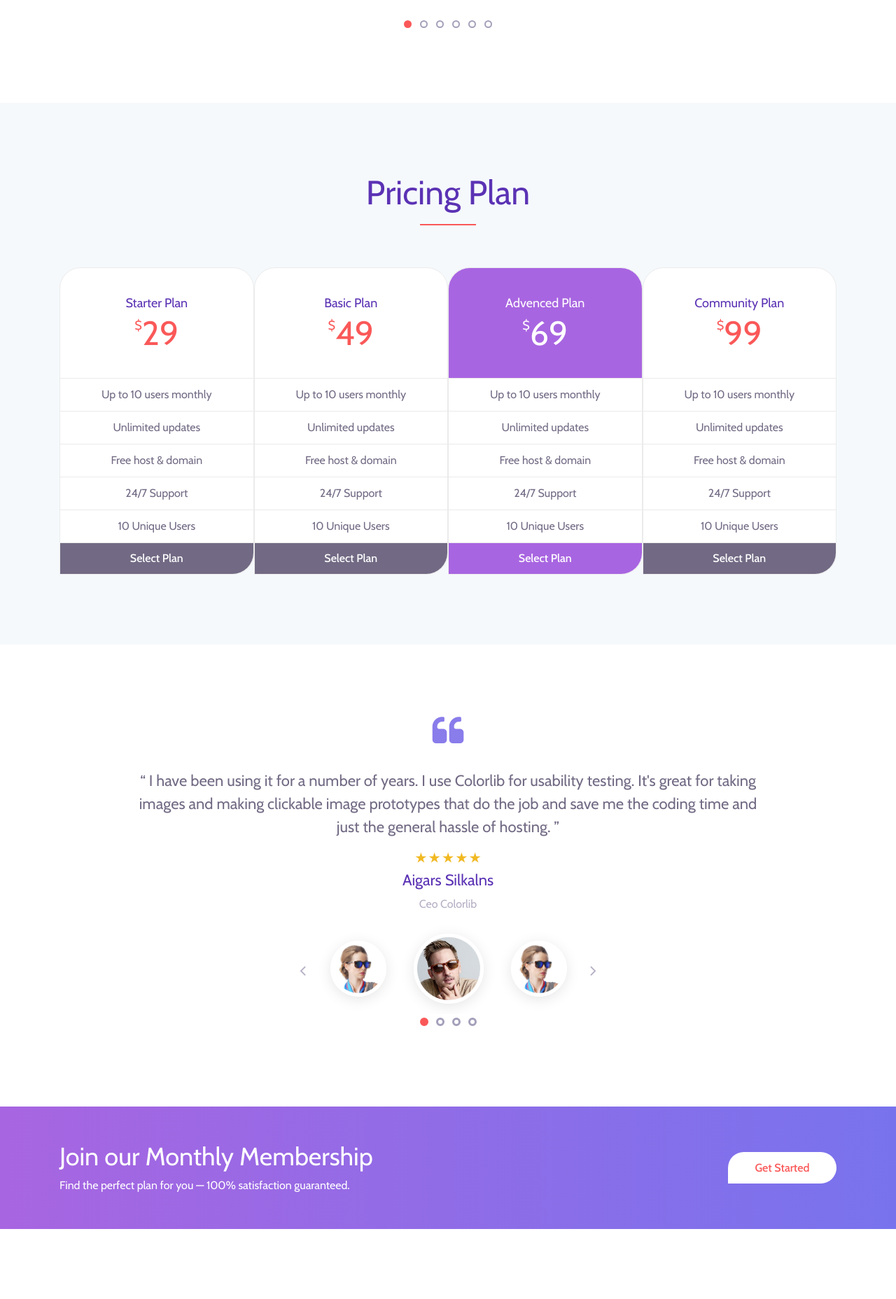
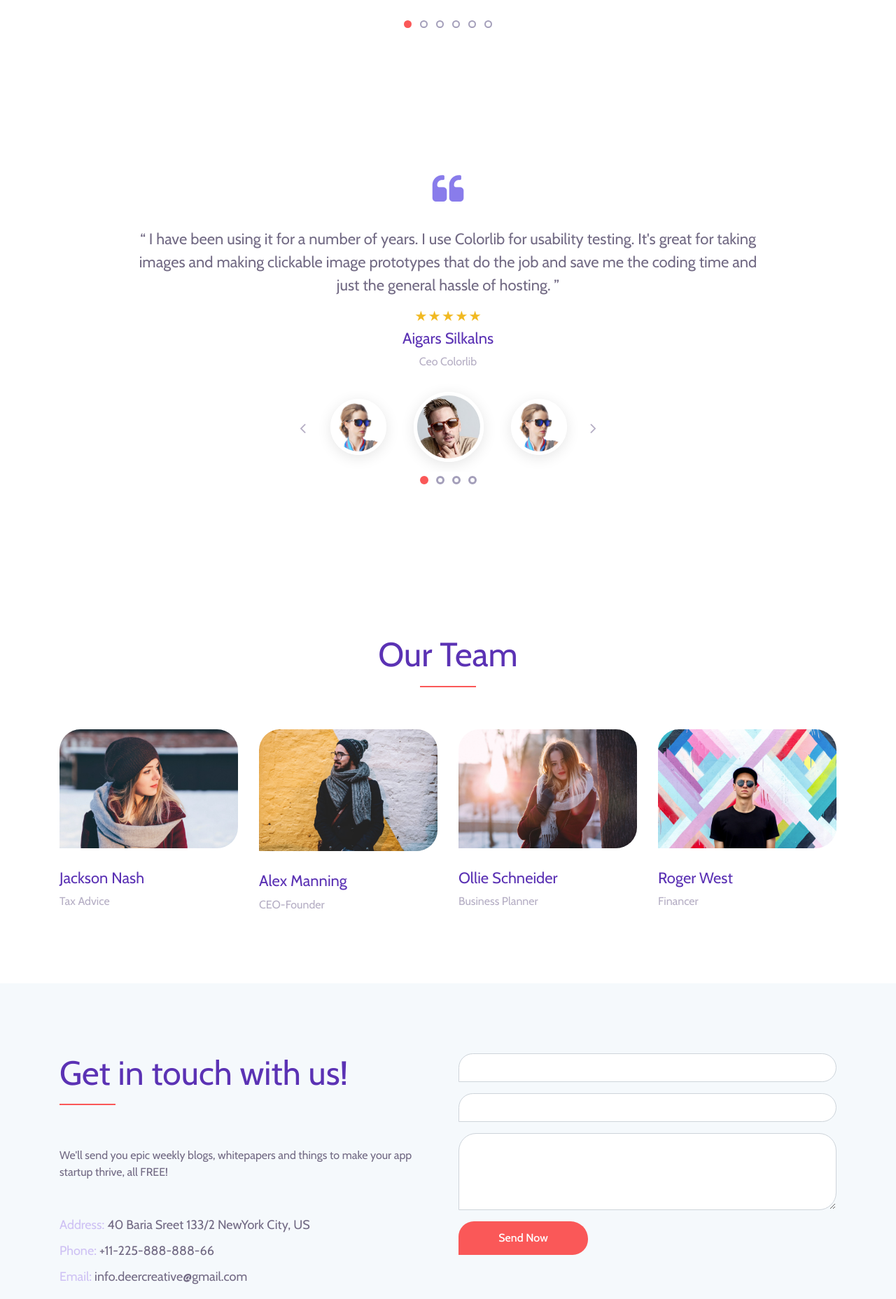
Before and after one commit to NicolasOrdoV/DigitalMTX, a PHP site: page / in a window 1280 px wide. Shown: the part 4169-6025 px from the top of the page at 70% size. Run offline with PHP 8.4, Linux system fonts and the light colour scheme; some libraries are stand-ins or nearby versions; some web fonts are replaced.

Commit message:
Commit arreglo home

```diff
--- a/Views/Home.php
+++ b/Views/Home.php
@@ -295,118 +295,7 @@
     <!-- ***** App Screenshots Area End *****====== -->
 
     <!-- ***** Pricing Plane Area Start *****==== -->
-    <section class="pricing-plane-area section_padding_100_70 clearfix" id="pricing">
-        <div class="container">
-            <div class="row">
-                <div class="col-12">
-                    <!-- Heading Text  -->
-                    <div class="section-heading text-center">
-                        <h2>Pricing Plan</h2>
-                        <div class="line-shape"></div>
-                    </div>
-                </div>
-            </div>
 
-            <div class="row no-gutters">
-                <div class="col-12 col-md-6 col-lg-3">
-                    <!-- Package Price  -->
-                    <div class="single-price-plan text-center">
-                        <!-- Package Text  -->
-                        <div class="package-plan">
-                            <h5>Starter Plan</h5>
-                            <div class="ca-price d-flex justify-content-center">
-                                <span>$</span>
-                                <h4>29</h4>
-                            </div>
-                        </div>
-                        <div class="package-description">
-                            <p>Up to 10 users monthly</p>
-                            <p>Unlimited updates</p>
-                            <p>Free host &amp; domain</p>
-                            <p>24/7 Support</p>
-                            <p>10 Unique Users</p>
-                        </div>
-                        <!-- Plan Button  -->
-                        <div class="plan-button">
-                            <a href="#">Select Plan</a>
-                        </div>
-                    </div>
-                </div>
-                <div class="col-12 col-md-6 col-lg-3">
-                    <!-- Package Price  -->
-                    <div class="single-price-plan text-center">
-                        <!-- Package Text  -->
-                        <div class="package-plan">
-                            <h5>Basic Plan</h5>
-                            <div class="ca-price d-flex justify-content-center">
-                                <span>$</span>
-                                <h4>49</h4>
-                            </div>
-                        </div>
-                        <div class="package-description">
-                            <p>Up to 10 users monthly</p>
-                            <p>Unlimited updates</p>
-                            <p>Free host &amp; domain</p>
-                            <p>24/7 Support</p>
-                            <p>10 Unique Users</p>
-                        </div>
-                        <!-- Plan Button  -->
-                        <div class="plan-button">
-                            <a href="#">Select Plan</a>
-                        </div>
-                    </div>
-                </div>
-                <div class="col-12 col-md-6 col-lg-3">
-                    <!-- Package Price  -->
-                    <div class="single-price-plan active text-center">
-                        <!-- Package Text  -->
-                        <div class="package-plan">
-                            <h5>Advenced Plan</h5>
-                            <div class="ca-price d-flex justify-content-center">
-                                <span>$</span>
-                                <h4>69</h4>
-                            </div>
-                        </div>
-                        <div class="package-description">
-                            <p>Up to 10 users monthly</p>
-                            <p>Unlimited updates</p>
-                            <p>Free host &amp; domain</p>
-                            <p>24/7 Support</p>
-                            <p>10 Unique Users</p>
-                        </div>
-                        <!-- Plan Button  -->
-                        <div class="plan-button">
-                            <a href="#">Select Plan</a>
-                        </div>
-                    </div>
-                </div>
-                <div class="col-12 col-md-6 col-lg-3">
-                    <!-- Package Price  -->
-                    <div class="single-price-plan text-center">
-                        <!-- Package Text  -->
-                        <div class="package-plan">
-                            <h5>Community Plan</h5>
-                            <div class="ca-price d-flex justify-content-center">
-                                <span>$</span>
-                                <h4>99</h4>
-                            </div>
-                        </div>
-                        <div class="package-description">
-                            <p>Up to 10 users monthly</p>
-                            <p>Unlimited updates</p>
-                            <p>Free host &amp; domain</p>
-                            <p>24/7 Support</p>
-                            <p>10 Unique Users</p>
-                        </div>
-                        <!-- Plan Button  -->
-                        <div class="plan-button">
-                            <a href="#">Select Plan</a>
-                        </div>
-                    </div>
-                </div>
-            </div>
-        </div>
-    </section>
     <!-- ***** Pricing Plane Area End ***** -->
 
     <!-- ***** Client Feedback Area Start ***** -->
@@ -520,23 +409,7 @@
     <!-- ***** Client Feedback Area End ***** -->
 
     <!-- ***** CTA Area Start ***** -->
-    <section class="our-monthly-membership section_padding_50 clearfix">
-        <div class="container">
-            <div class="row align-items-center">
-                <div class="col-md-8">
-                    <div class="membership-description">
-                        <h2>Join our Monthly Membership</h2>
-                        <p>Find the perfect plan for you — 100% satisfaction guaranteed.</p>
-                    </div>
-                </div>
-                <div class="col-md-4">
-                    <div class="get-started-button wow bounceInDown" data-wow-delay="0.5s">
-                        <a href="#">Get Started</a>
-                    </div>
-                </div>
-            </div>
-        </div>
-    </section>
+
     <!-- ***** CTA Area End ***** -->
 
     <!-- ***** Our Team Area Start ***** -->
```
